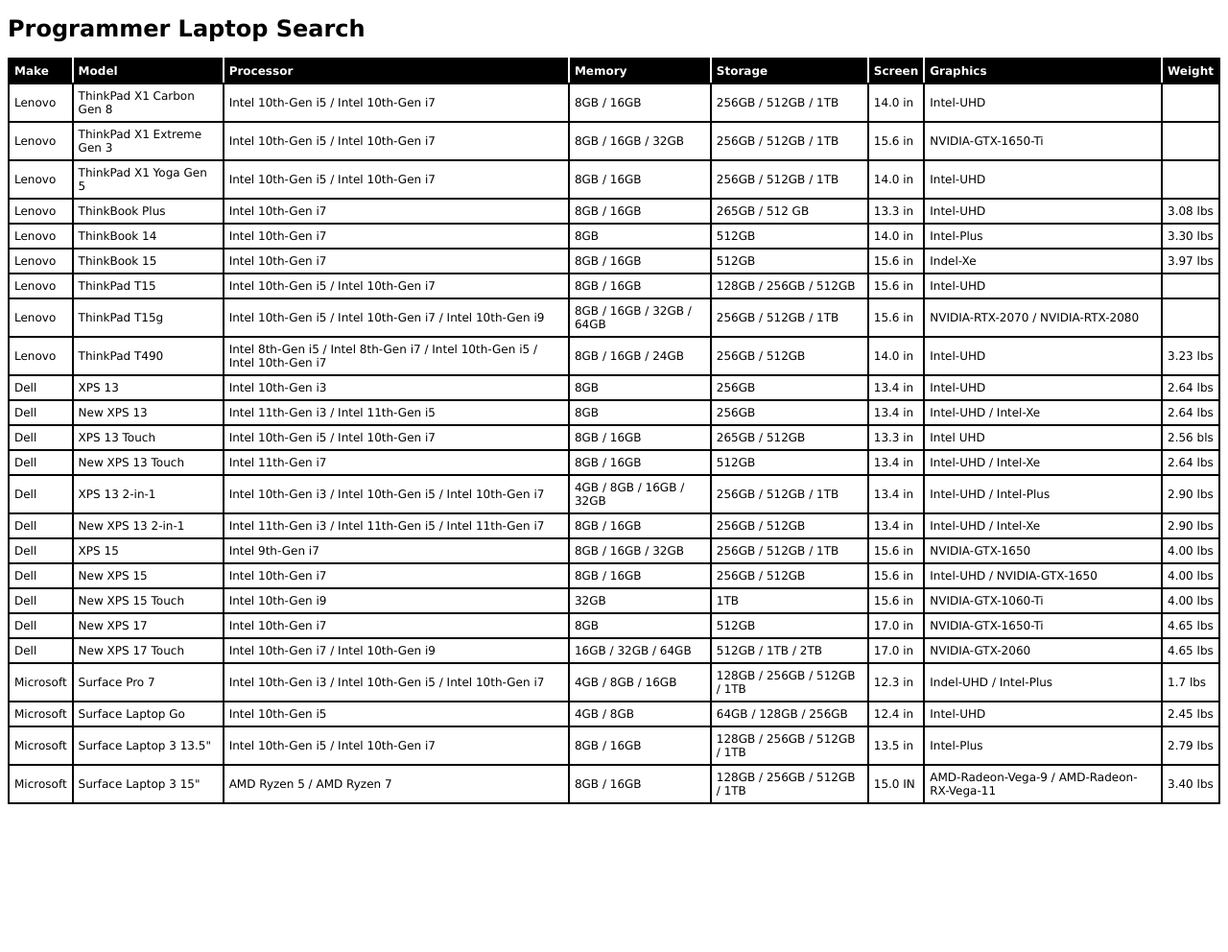
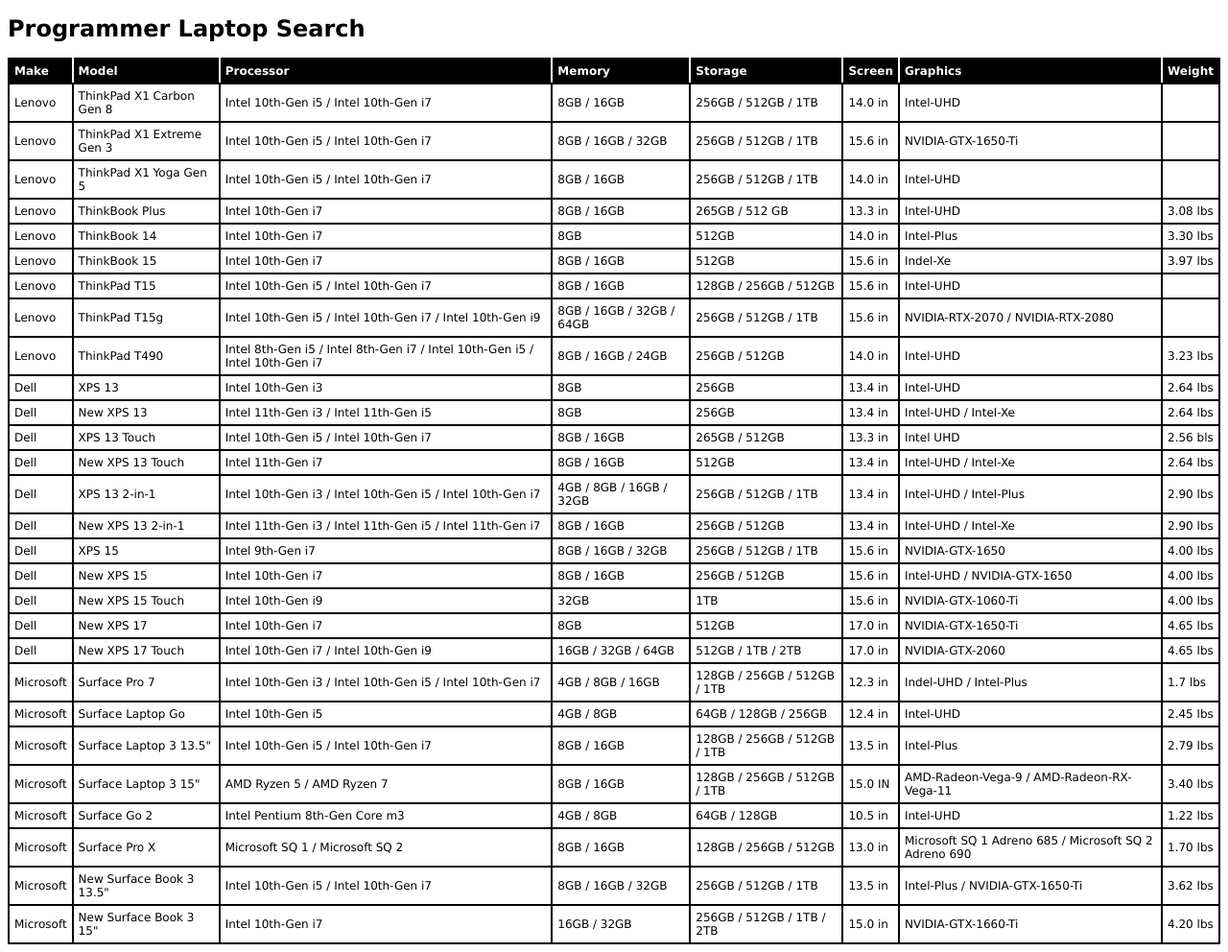
Before and after one commit to brainary/laptop-search, a Jekyll site: the page built from index.html, in a window 1280 px wide. Shown: the whole page at 96% size. Built offline with Jekyll 4.4.1, drawn with Linux system fonts in a browser that asks for light colours; before the commit the page ends 900 px from its top, so only the background shows below that.

Commit message:
Added additional Microsoft laptops

```diff
--- a/_data/laptops.yml
+++ b/_data/laptops.yml
@@ -393,3 +393,72 @@
     - AMD-Radeon-Vega-9
     - AMD-Radeon-RX-Vega-11
   weight: 3.40 lbs
+
+- model: Surface Go 2
+  make: Microsoft
+  processor:
+    - Intel Pentium 8th-Gen Core m3
+  memory:
+    - 4GB
+    - 8GB
+  storage:
+    - 64GB
+    - 128GB
+  screen: 10.5 in
+  graphics:
+    - Intel-UHD
+  weight: 1.22 lbs
+
+- model: Surface Pro X
+  make: Microsoft
+  processor:
+    - Microsoft SQ 1
+    - Microsoft SQ 2
+  memory:
+    - 8GB
+    - 16GB
+  storage:
+    - 128GB
+    - 256GB
+    - 512GB
+  screen: 13.0 in
+  graphics:
+    - Microsoft SQ 1 Adreno 685
+    - Microsoft SQ 2 Adreno 690
+  weight: 1.70 lbs
+
+- model: New Surface Book 3 13.5"
+  make: Microsoft
+  processor:
+    - Intel 10th-Gen i5
+    - Intel 10th-Gen i7
+  memory:
+    - 8GB
+    - 16GB
+    - 32GB
+  storage:
+    - 256GB
+    - 512GB
+    - 1TB
+  screen: 13.5 in
+  graphics:
+    - Intel-Plus
+    - NVIDIA-GTX-1650-Ti
+  weight: 3.62 lbs
+
+- model: New Surface Book 3 15"
+  make: Microsoft
+  processor:
+    - Intel 10th-Gen i7
+  memory:
+    - 16GB
+    - 32GB
+  storage:
+    - 256GB
+    - 512GB
+    - 1TB
+    - 2TB
+  screen: 15.0 in
+  graphics:
+    - NVIDIA-GTX-1660-Ti
+  weight: 4.20 lbs
```
